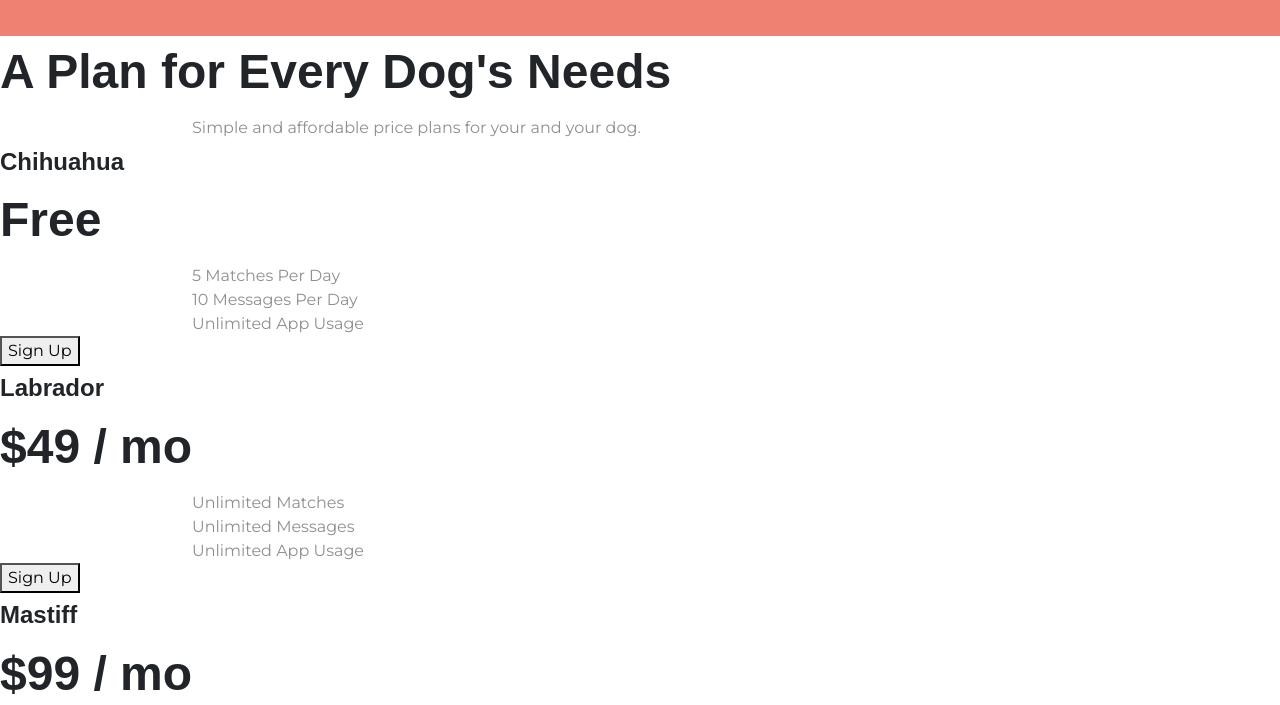
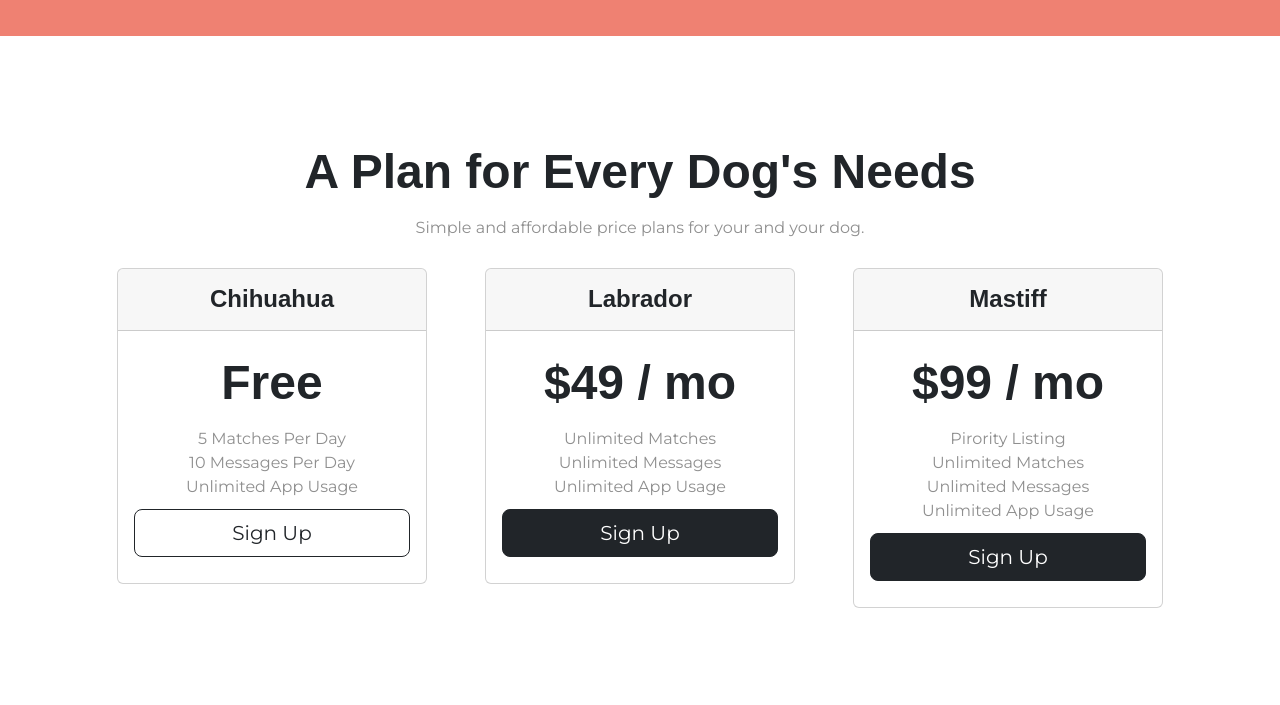
Before and after one commit to GKavvadias/TinDog-Web-Application, a plain HTML site: page index.html in a window 1280 px wide. Shown: the part 1975-2680 px from the top of the page. Drawn offline with nearby package versions, Linux system fonts and the light colour scheme.

Commit message:
Adding Cards to Pricing Section

```diff
--- a/css/styles.css
+++ b/css/styles.css
@@ -36,7 +36,6 @@ h3 {
 
 p {
   color: #8f8f8f;
-  width: 70%;
   margin: 0 auto;
 }
 
@@ -96,6 +95,10 @@ p {
   padding: 50px 0;
 }
 
+.features-p {
+  width: 70%;
+}
+
 /* Testimonial Section */
 
 #testimonials {
@@ -124,3 +127,20 @@ p {
   width: 15%;
   padding: 10px 25px 55px 25px;
 }
+
+/* Pricing Section */
+
+
+#pricing {
+padding: 100px;
+text-align: center;
+}
+
+.pricing-btn {
+margin: 10px auto;
+width: 100%;
+}
+
+.pricing-col {
+  padding: 1.8rem;
+}
--- a/index.html
+++ b/index.html
@@ -72,17 +72,17 @@
       <div class="col-lg-4 features-div">
         <i class="fas fa-check-circle fa-3x features-icon"></i>
         <h3>Easy to use.</h3>
-        <p>So easy to use, even your dog could do it.</p>
+        <p class="features-p">So easy to use, even your dog could do it.</p>
       </div>
       <div class="col-lg-4 features-div">
         <i class="fas fa-bullseye fa-3x features-icon"></i>
         <h3>Elite Clientele</h3>
-        <p>We have all the dogs, the greatest dogs.</p>
+        <p class="features-p">We have all the dogs, the greatest dogs.</p>
       </div>
       <div class="col-lg-4 features-div">
         <i class="fas fa-heart fa-3x features-icon"></i>
         <h3>Guaranteed to work.</h3>
-        <p>Find the love of your dog's life or your money back.</p>
+        <p class="features-p">Find the love of your dog's life or your money back.</p>
       </div>
     </div>
 
@@ -98,7 +98,8 @@
         <div class="carousel-item active">
           <h2>I no longer have to sniff other dogs for love. I've found the hottest Corgi on TinDog. Woof.</h2>
           <img class="testimonials-img" src="images/dog-img.jpg" alt="dog-profile">
-          <em>Pebbles, New York</em>        </div>
+          <em>Pebbles, New York</em>
+        </div>
         <div class="carousel-item">
           <h2 class="testimonial-text">My dog used to be so lonely, but with TinDog's help, they've found the love of their life. I think.</h2>
           <img class="testimonials-img" src="images/lady-img.jpg" alt="lady-profile">
@@ -134,30 +135,55 @@
     <h2>A Plan for Every Dog's Needs</h2>
     <p>Simple and affordable price plans for your and your dog.</p>
 
+    <div class="row">
 
+      <div class="pricing-col col-lg-4 col-md-6">
+        <div class="card">
+          <div class="card-header">
             <h3>Chihuahua</h3>
+          </div>
+          <div class="card-body">
             <h2>Free</h2>
             <p>5 Matches Per Day</p>
             <p>10 Messages Per Day</p>
             <p>Unlimited App Usage</p>
-    <button type="button">Sign Up</button>
+            <button class="btn btn-lg btn-block btn-outline-dark pricing-btn" type="button">Sign Up</button>
+          </div>
+        </div>
+      </div>
 
-
+      <div class="pricing-col col-lg-4 col-md-6">
+        <div class="card">
+          <div class="card-header">
             <h3>Labrador</h3>
+          </div>
+          <div class="card-body">
             <h2>$49 / mo</h2>
             <p>Unlimited Matches</p>
             <p>Unlimited Messages</p>
             <p>Unlimited App Usage</p>
-    <button type="button">Sign Up</button>
+            <button class="btn btn-lg btn-block btn-dark pricing-btn" type="button">Sign Up</button>
+          </div>
+        </div>
+      </div>
 
-
+      <div class="pricing-col col-lg-4">
+        <div class="card">
+          <div class="card-header">
             <h3>Mastiff</h3>
+          </div>
+          <div class="card-body">
             <h2>$99 / mo</h2>
             <p>Pirority Listing</p>
             <p>Unlimited Matches</p>
             <p>Unlimited Messages</p>
             <p>Unlimited App Usage</p>
-    <button type="button">Sign Up</button>
+            <button class="btn btn-lg btn-block btn-dark pricing-btn" type="button">Sign Up</button>
+          </div>
+        </div>
+      </div>
+
+    </div>
 
   </section>
 
```
Lines whose indentation alone changed are shown as unchanged.
